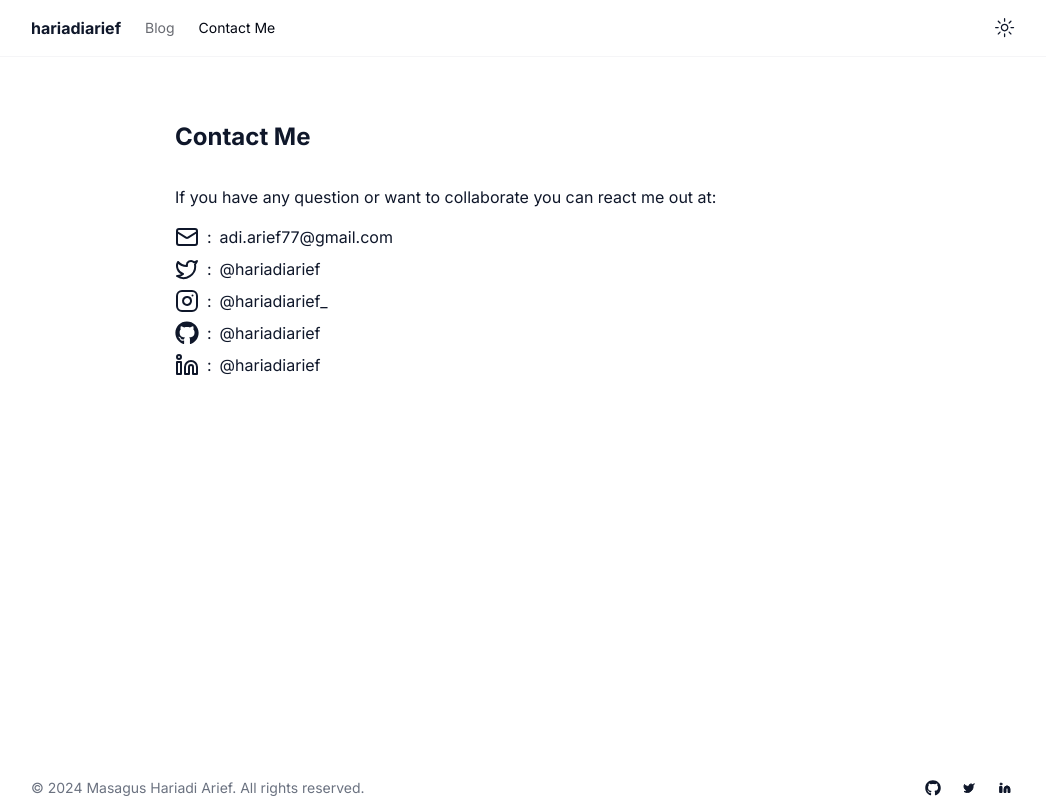
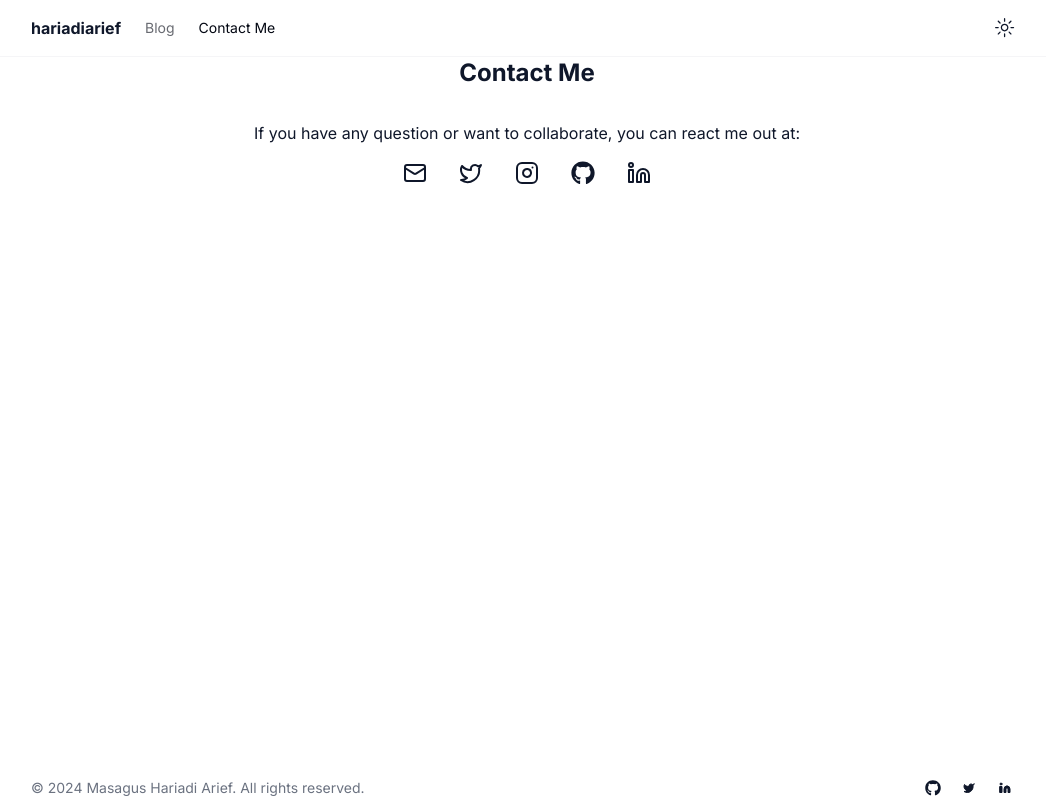
Before and after one commit to hariadiarief/blog, a Next.js app: page /contact in a window 1280 px wide. Shown: the whole page, without its empty margins (113-1159 px from the left). Built offline with nearby package versions, Linux system fonts and the light colour scheme.

Commit message:
update contact layout

```diff
--- a/src/app/contact/page.tsx
+++ b/src/app/contact/page.tsx
@@ -2,62 +2,49 @@ import { Icons } from '@/components/icons'
 
 export default function contact() {
   return (
-    <div className='container mt-16 max-w-screen-md mx-auto'>
+    <div className='container  flex max-w-screen-md  grow flex-col items-center justify-center'>
       <h3 className='mb-8 text-2xl font-bold'>Contact Me</h3>
 
-      <p className='mb-4'>
-        If you have any question or want to collaborate you can react me out at:
+      <p className='mb-4 text-center'>
+        If you have any question or want to collaborate, you can react me out
+        at:
       </p>
 
-      <div className='align-center flex'>
-        <Icons.mail className='mb-2' />
-        <span className='mx-2'>:</span>
+      <div className='flex flex-wrap justify-center gap-8'>
         <a target='_blank' rel='nofollow' href='mailto:adi.arief77@gmail.com'>
-          adi.arief77@gmail.com
+          <Icons.mail className='mb-2' />
         </a>
-      </div>
-      <div className='align-center flex'>
-        <Icons.twitter className='mb-2' />
-        <span className='mx-2'>:</span>
+
         <a
           target='_blank'
           rel='nofollow'
           href='https://twitter.com/hariadiarief'
         >
-          @hariadiarief
+          <Icons.twitter className='mb-2' />
         </a>
-      </div>
-      <div className='align-center flex'>
-        <Icons.instagram className='mb-2' />
-        <span className='mx-2'>:</span>
+
         <a
           target='_blank'
           rel='nofollow'
           href='https://instagram.com/hariadiarief_'
         >
-          @hariadiarief_
+          <Icons.instagram className='mb-2' />
         </a>
-      </div>
-      <div className='align-center flex'>
-        <Icons.gitHub className='mb-2' />
-        <span className='mx-2'>:</span>
+
         <a
           target='_blank'
           rel='nofollow'
           href='https://github.com/hariadiarief'
         >
-          @hariadiarief
+          <Icons.gitHub className='mb-2' />
         </a>
-      </div>
-      <div className='align-center flex'>
-        <Icons.linkedin className='mb-2' />
-        <span className='mx-2'>:</span>
+
         <a
           target='_blank'
           rel='nofollow'
           href='https://www.linkedin.com/in/hariadiarief/'
         >
-          @hariadiarief
+          <Icons.linkedin className='mb-2' />
         </a>
       </div>
     </div>
```
